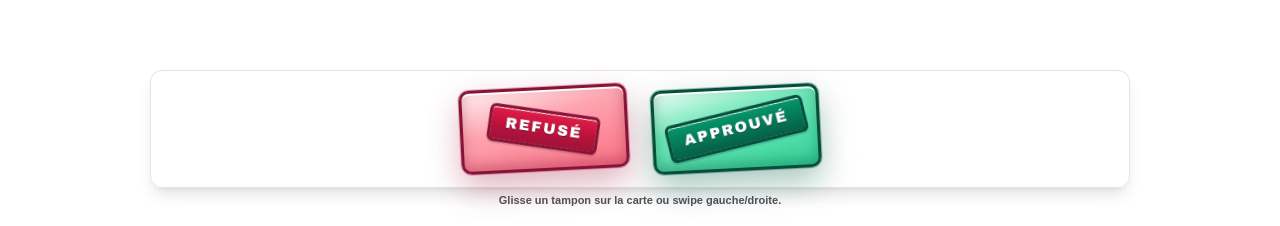
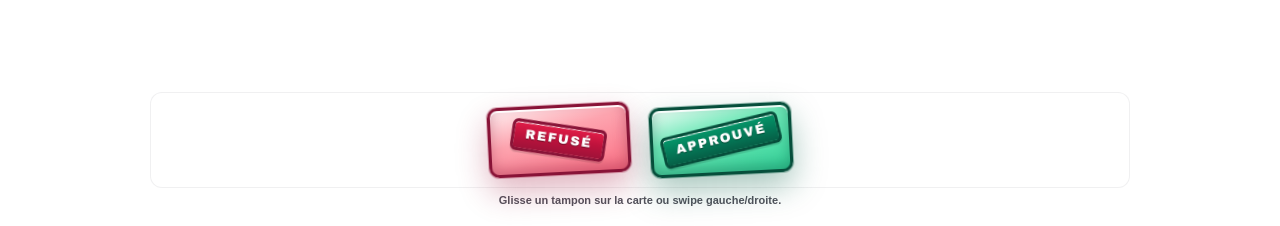
Before and after one commit to Rafaltor/portail-recrutestagiaire, a Next.js app: page /swipe in a window 1280 px wide. Shown: the part 584-810 px from the top of the page. Built offline with nearby package versions, Linux system fonts and the light colour scheme; no server answers.

Commit message:
BIG commit

```diff
--- a/app/swipe/page.tsx
+++ b/app/swipe/page.tsx
@@ -1212,7 +1212,7 @@ export default function SwipePage() {
 
       {!blockedByFreeLimit ? (
         <div className="fixed bottom-2 left-0 right-0 z-[9000] px-2 pb-[max(env(safe-area-inset-bottom),0px)]">
-          <div className="mx-auto flex max-w-[980px] items-center justify-center gap-4 rounded-xl border border-zinc-200 bg-white/96 px-4 py-3 shadow-lg backdrop-blur-sm sm:gap-5 sm:px-5 sm:py-3.5">
+          <div className="mx-auto flex max-w-[980px] items-center justify-center gap-3 rounded-xl border border-zinc-300/35 bg-white/15 px-3 py-2 shadow-none backdrop-blur-md sm:gap-4 sm:px-4 sm:py-2.5">
             <button
               data-stamp-source="declined"
               onMouseDown={(e) => {
@@ -1274,7 +1274,7 @@ export default function SwipePage() {
             left: 0,
             top: 0,
             transform: `translate(${stampDrag.x}px, ${stampDrag.y}px) ${
-              stampDrag.returning ? "scale(0.94)" : "scale(1.14)"
+              stampDrag.returning ? "scale(0.94)" : "scale(1.06)"
             }`,
             transformOrigin: "center center",
             transition: stampDrag.returning
--- a/app/swipe/swipe-stamps.css
+++ b/app/swipe/swipe-stamps.css
@@ -14,8 +14,8 @@
 
 #rs-swipe-page .rs-stamp {
   position: relative;
-  width: 168px;
-  height: 84px;
+  width: 142px;
+  height: 70px;
   display: inline-flex;
   align-items: center;
   justify-content: center;
@@ -33,8 +33,8 @@
 #rs-swipe-page .rs-stamp__label {
   display: inline-block;
   border-radius: 6px;
-  padding: 8px 14px;
-  font-size: 15px;
+  padding: 6px 11px;
+  font-size: 13px;
   font-family: "Arial Black", Impact, "Franklin Gothic Heavy", sans-serif;
   font-weight: 900;
   letter-spacing: 0.12em;
@@ -95,7 +95,7 @@
   align-items: center;
   justify-content: center;
   border-radius: 6px;
-  padding: 10px 18px;
+  padding: 8px 14px;
   pointer-events: none;
   user-select: none;
   box-shadow:
@@ -107,9 +107,9 @@
 #rs-swipe-page .rs-imprint__text {
   font-family: "Arial Black", Impact, "Franklin Gothic Heavy", sans-serif;
   font-weight: 900;
-  letter-spacing: 0.14em;
+  letter-spacing: 0.12em;
   text-transform: uppercase;
-  font-size: 16px;
+  font-size: 14px;
   line-height: 1;
 }
 
@@ -340,12 +340,12 @@
 
 @media (max-width: 380px) {
   #rs-swipe-page .rs-stamp {
-    width: 148px;
-    height: 76px;
+    width: 128px;
+    height: 64px;
   }
 
   #rs-swipe-page .rs-stamp__label {
-    font-size: 13px;
-    padding: 7px 11px;
+    font-size: 12px;
+    padding: 5px 9px;
   }
 }
```
